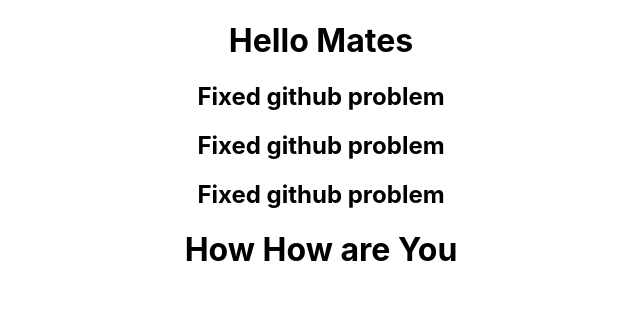
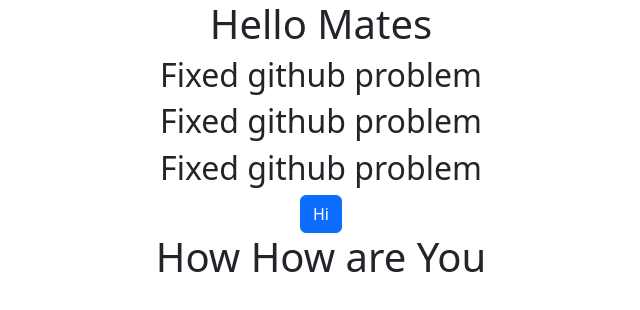
Before and after one commit to Rahat-Minhaj007/redux-hotel-transylvania, a React (Create React App) app: page / in a window 1280 px wide. Shown: the top 310 px of the page, without its empty margins (319-959 px from the left). Built offline with nearby package versions, Linux system fonts and the light colour scheme.

Commit message:
packages

```diff
--- a/package.json
+++ b/package.json
@@ -8,7 +8,9 @@
     "@testing-library/user-event": "^12.8.3",
     "react": "^17.0.2",
     "react-dom": "^17.0.2",
+    "react-redux": "^7.2.4",
     "react-scripts": "4.0.3",
+    "redux": "^4.1.0",
     "web-vitals": "^1.1.2"
   },
   "scripts": {
--- a/public/index.html
+++ b/public/index.html
@@ -15,6 +15,7 @@
       user's mobile device or desktop. See https://developers.google.com/web/fundamentals/web-app-manifest/
     -->
     <link rel="manifest" href="%PUBLIC_URL%/manifest.json" />
+    <link href="https://cdn.jsdelivr.net/npm/bootstrap@5.0.1/dist/css/bootstrap.min.css" rel="stylesheet" integrity="sha384-+0n0xVW2eSR5OomGNYDnhzAbDsOXxcvSN1TPprVMTNDbiYZCxYbOOl7+AMvyTG2x" crossorigin="anonymous">
     <!--
       Notice the use of %PUBLIC_URL% in the tags above.
       It will be replaced with the URL of the `public` folder during the build.
@@ -39,5 +40,6 @@
       To begin the development, run `npm start` or `yarn start`.
       To create a production bundle, use `npm run build` or `yarn build`.
     -->
+    <script src="https://cdn.jsdelivr.net/npm/bootstrap@5.0.1/dist/js/bootstrap.bundle.min.js" integrity="sha384-gtEjrD/SeCtmISkJkNUaaKMoLD0//ElJ19smozuHV6z3Iehds+3Ulb9Bn9Plx0x4" crossorigin="anonymous"></script>
   </body>
 </html>
--- a/src/App.js
+++ b/src/App.js
@@ -9,7 +9,7 @@
      <h2>Fixed github problem</h2>
      <h2>Fixed github problem</h2>
      <h2>Fixed github problem</h2>
-
+     <button className='btn btn-primary'>Hi</button>
      <h1>How How are You</h1>
 
     </div>
--- a/src/index.js
+++ b/src/index.js
@@ -3,6 +3,7 @@
 import './index.css';
 import App from './App';
 import reportWebVitals from './reportWebVitals';
+import 'bootstrap/dist/css/bootstrap.min.css';
 
 ReactDOM.render(
   <React.StrictMode>
```
Also changed, not shown: 1 other file (tests, documents, lock files or other folders).
